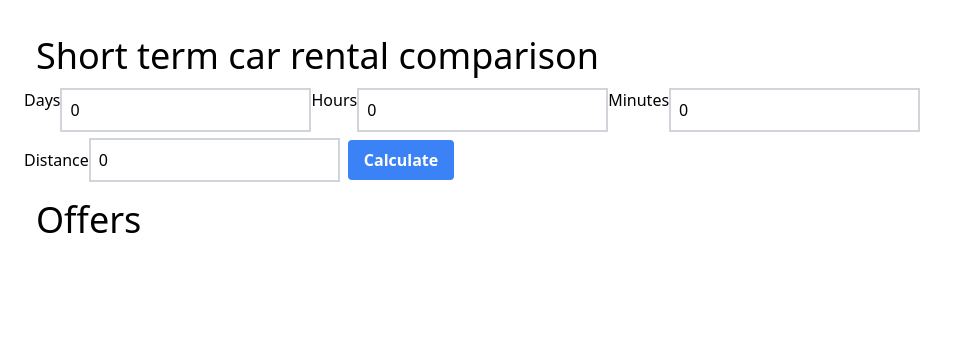
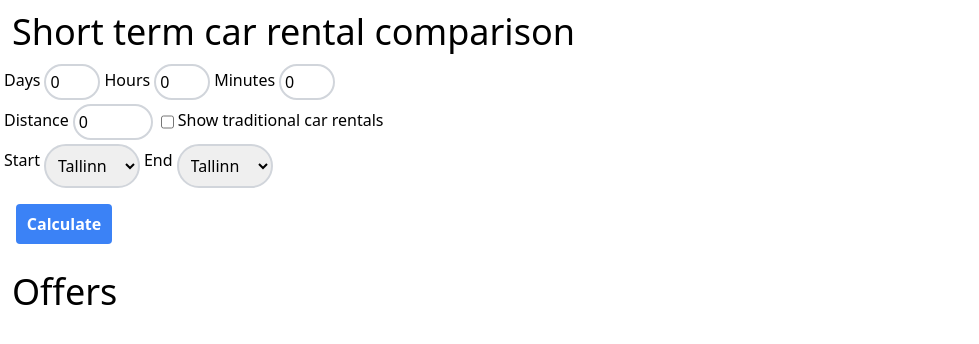
Before and after one commit to KaarelVesilind/CarRentalComparison, a Vue app: page / in a window 1280 px wide. Shown: the top 344 px of the page, without its empty margins (0-979 px from the left). Built offline with nearby package versions, Linux system fonts and the light colour scheme.

Commit message:
:wrench: New design and cities selection

```diff
--- a/src/assets/main.css
+++ b/src/assets/main.css
@@ -7,11 +7,17 @@ h1 {
 }
 
 input {
-  @apply p-2 border-2 border-gray-300;
+  @apply p-1 border-2 rounded-3xl border-gray-300;
+}
+select {
+  @apply p-2 border-2 rounded-3xl border-gray-300;
+}
+input[type="checkbox"] {
+  @apply p-2 border-2 rounded-3xl border-gray-300;
 }
 h2 {
   @apply text-2xl p-3;
 }
 p {
-  @apply p-3;
+  @apply p-1;
 }
--- a/src/components/RentDetails.vue
+++ b/src/components/RentDetails.vue
@@ -1,6 +1,13 @@
 <script setup>
 import { ref } from "vue";
 import { useStore } from "@/stores/rental";
+import { beast } from "@/providers/beast";
+import { bolt } from "@/providers/bolt";
+import { citybee } from "@/providers/citybee";
+import { elmo } from "@/providers/elmo";
+
+const cities = new Set(beast.cities, bolt.cities, citybee.cities, elmo.cities);
+
 const store = useStore();
 const distance = ref(0);
 const days = ref(0);
@@ -21,32 +28,41 @@ const calculate = () => {
 <template>
   <div>
     <div class="flex flex-row">
-      <label> Days</label>
-      <input type="number" v-model="days" />
-      <label> Hours</label>
-      <input type="number" v-model="hours" />
-      <label> Minutes</label>
-      <input type="number" v-model="minutes" />
-      <!-- <input
+      <p>Days</p>
+      <input type="number" v-model="days" class="w-14" />
+      <p>Hours</p>
+      <input type="number" v-model="hours" class="w-14" />
+      <p>Minutes</p>
+      <input type="number" v-model="minutes" class="w-14" />
+    </div>
+    <div class="flex flex-row my-1">
+      <p>Distance</p>
+      <input type="number" v-model="distance" class="w-20" />
+      <input
         id="default-checkbox"
         type="checkbox"
         v-model="showTraditional"
-        class="ml-2 w-4 h-4 text-blue-600 bg-gray-100 rounded border-gray-300 focus:ring-blue-500 dark:focus:ring-blue-600 dark:ring-offset-gray-800 focus:ring-2 dark:bg-gray-700 dark:border-gray-600"
+        class="ml-2"
       />
-      <label
-        for="default-checkbox"
-        class="ml-2 text-sm font-medium text-gray-900 dark:text-gray-300"
-        >Show traditional car rentals</label
-      > -->
+      <p>Show traditional car rentals</p>
     </div>
-    <label for="distance">Distance</label>
-    <input type="number" v-model="distance" />
-
-    <button
-      class="bg-blue-500 hover:bg-blue-700 text-white font-bold py-2 px-4 rounded m-2"
-      @click="calculate"
-    >
-      Calculate
-    </button>
+    <div class="flex flex-row">
+      <p>Start</p>
+      <select class="w-24">
+        <option v-for="city in cities" :key="city">{{ city }}</option>
+      </select>
+      <p>End</p>
+      <select class="w-24">
+        <option v-for="city in cities" :key="city">{{ city }}</option>
+      </select>
+    </div>
+    <div class="w-full text-center sm:text-left left p-2">
+      <button
+        class="bg-blue-500 hover:bg-blue-700 text-white font-bold p-2 rounded m-2 w-full sm:w-24"
+        @click="calculate"
+      >
+        Calculate
+      </button>
+    </div>
   </div>
 </template>
--- a/src/providers/beast.js
+++ b/src/providers/beast.js
@@ -1,4 +1,6 @@
-export const beast = [
+export const beast = {
+  cities: ["Tallinn", "Tartu", "Pärnu"],
+  cars: [
     {
       name: "Tesla Model 3 Standard Range",
       price: {
@@ -54,4 +56,5 @@ export const beast = [
         week: 1299.99,
       },
     },
-];
+  ],
+};
--- a/src/providers/bolt.js
+++ b/src/providers/bolt.js
@@ -1,4 +1,6 @@
-export const bolt = [
+export const bolt = {
+  cities: ["Tallinn"],
+  cars: [
     {
       name: "Toyota Corolla",
       price: {
@@ -206,4 +208,5 @@ export const bolt = [
         day: 35.9,
       },
     },
-];
+  ],
+};
--- a/src/providers/citybee.js
+++ b/src/providers/citybee.js
@@ -1,4 +1,6 @@
-export const citybee = [
+export const citybee = {
+  cities: ["Tallinn", "Tartu"],
+  cars: [
     {
       name: "Toyota Yaris",
       price: {
@@ -2447,4 +2449,5 @@ export const citybee = [
         },
       ],
     },
-];
+  ],
+};
--- a/src/providers/elmo.js
+++ b/src/providers/elmo.js
@@ -1,4 +1,6 @@
-export const elmo = [
+export const elmo = {
+  cities: ["Tallinn", "Tartu"],
+  cars: [
     {
       name: "Rent1",
       cars: [
@@ -65,4 +67,5 @@ export const elmo = [
       },
       min_price: 30,
     },
-];
+  ],
+};
--- a/src/stores/rental.js
+++ b/src/stores/rental.js
@@ -21,7 +21,7 @@ export const useStore = defineStore({
 function calculateOffers(distance, days, hours, minutes) {
   let offers = [];
   for (const provider in providers) {
-    for (const car of providers[provider]) {
+    for (const car of providers[provider].cars) {
       let price = calculatePrice(provider, car, distance, days, hours, minutes);
       let extraInfo = "";
       if (provider === "elmo") {
--- a/src/views/HomeView.vue
+++ b/src/views/HomeView.vue
@@ -4,7 +4,7 @@ import RentOffers from "../components/RentOffers.vue";
 </script>
 
 <template>
-  <main class="p-6">
+  <main>
     <h1>Short term car rental comparison</h1>
     <RentDetails />
     <RentOffers />
```
Lines whose indentation alone changed are shown as unchanged.
